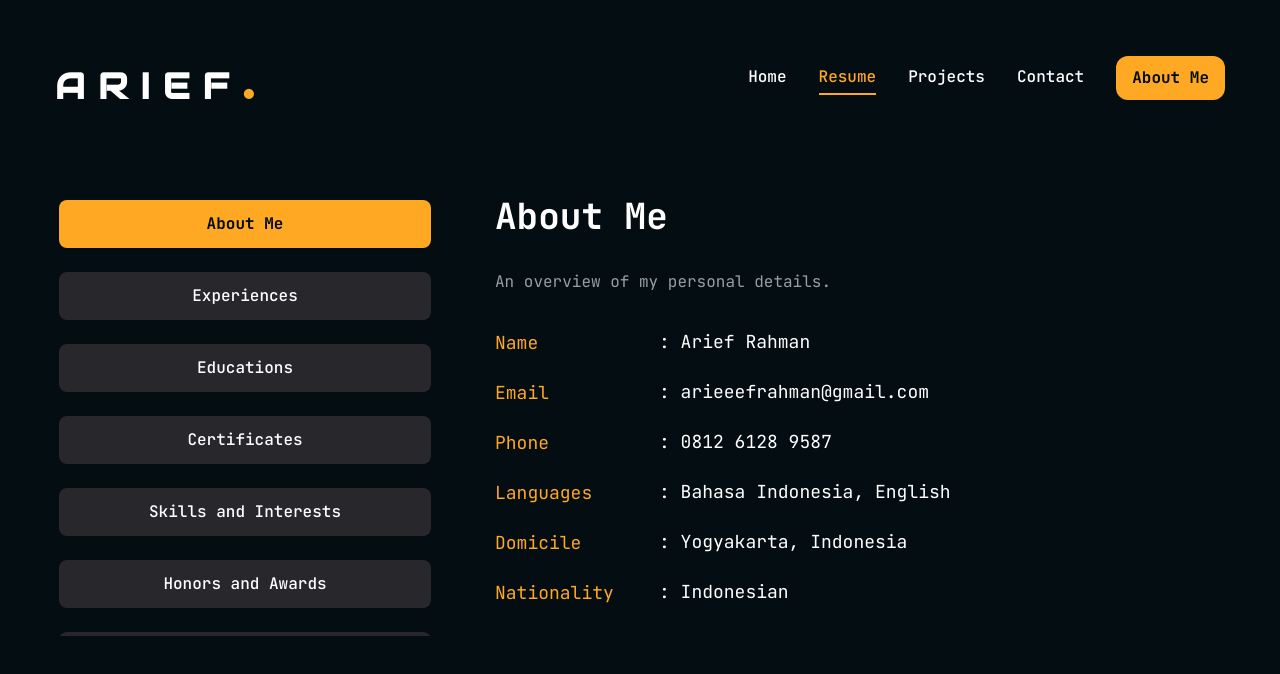
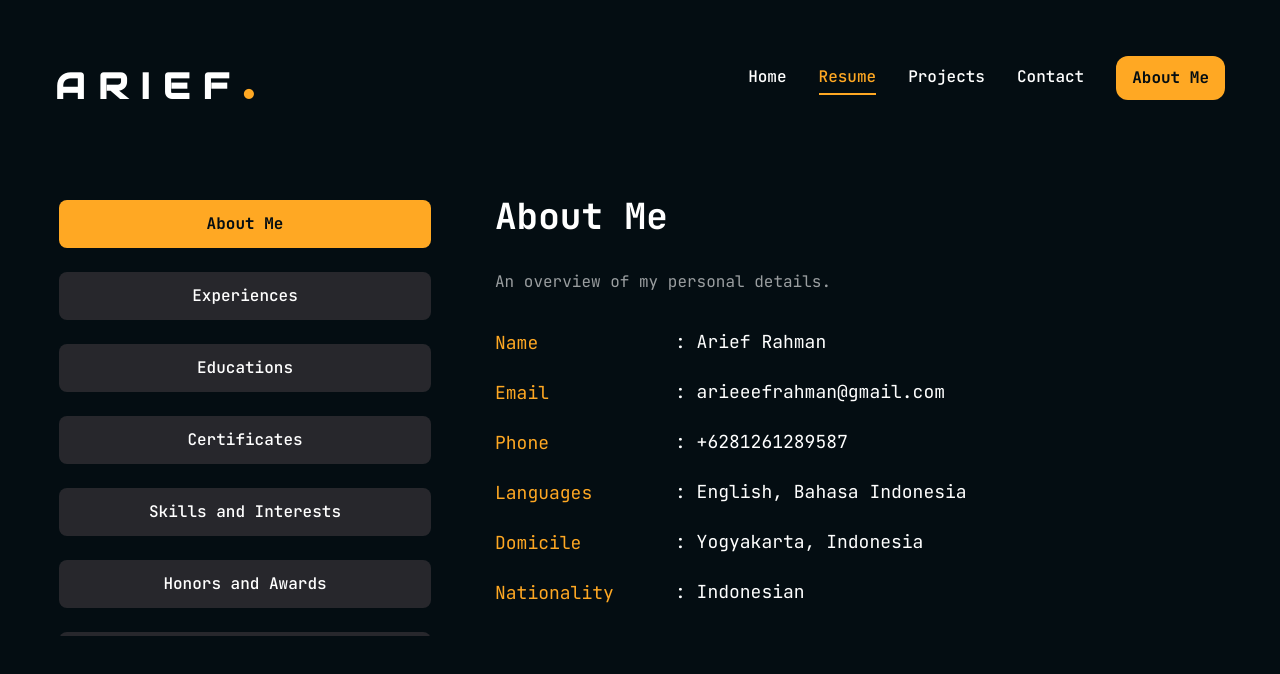
Before and after one commit to arieeefrahman/personal-website, a Next.js app: page /resume in a window 1280 px wide. Shown: the top 674 px of the page. Built offline with nearby package versions, Linux system fonts and the light colour scheme.

Commit message:
fix: ":" is overriding the "nationality" word

```diff
--- a/components/resume/AboutMe.jsx
+++ b/components/resume/AboutMe.jsx
@@ -14,11 +14,11 @@ const about = {
         },
         {
             fieldName: 'Phone',
-            fieldValue: '0812 6128 9587'
+            fieldValue: '+6281261289587'
         },
         {
             fieldName: 'Languages',
-            fieldValue: 'Bahasa Indonesia, English',
+            fieldValue: 'English, Bahasa Indonesia',
         },
         {
             fieldName: 'Domicile',
@@ -42,7 +42,7 @@ const AboutMe = () => (
                     key={idx}
                     className='rounded-xl flex flex-row items-center gap-1'
                 >
-                    <p className='text-accent text-left text-sm md:text-lg w-[75px] md:w-[100px] xl:w-40'>{item.fieldName}</p>
+                    <p className='text-accent text-left text-sm md:text-lg w-[100px] md:w-[140px] xl:w-44'>{item.fieldName}</p>
                     <p className='text-sm md:text-lg xl:max-w-[360px] xl:min-h-[30px] text-left lg:text-left'>: {item.fieldValue}</p>
                 </li>
                 ))}
```
